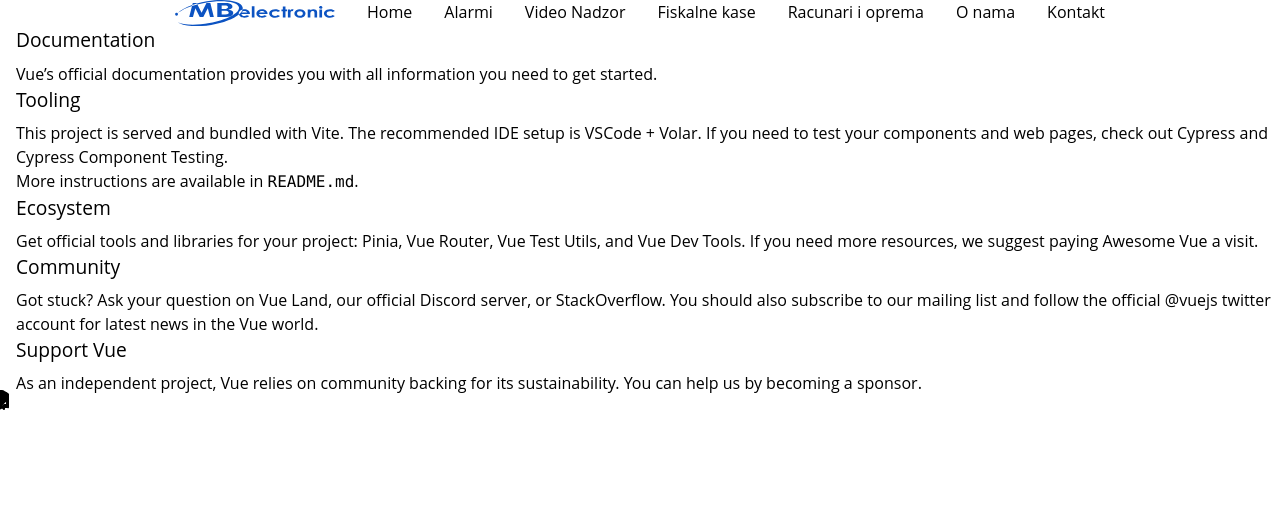
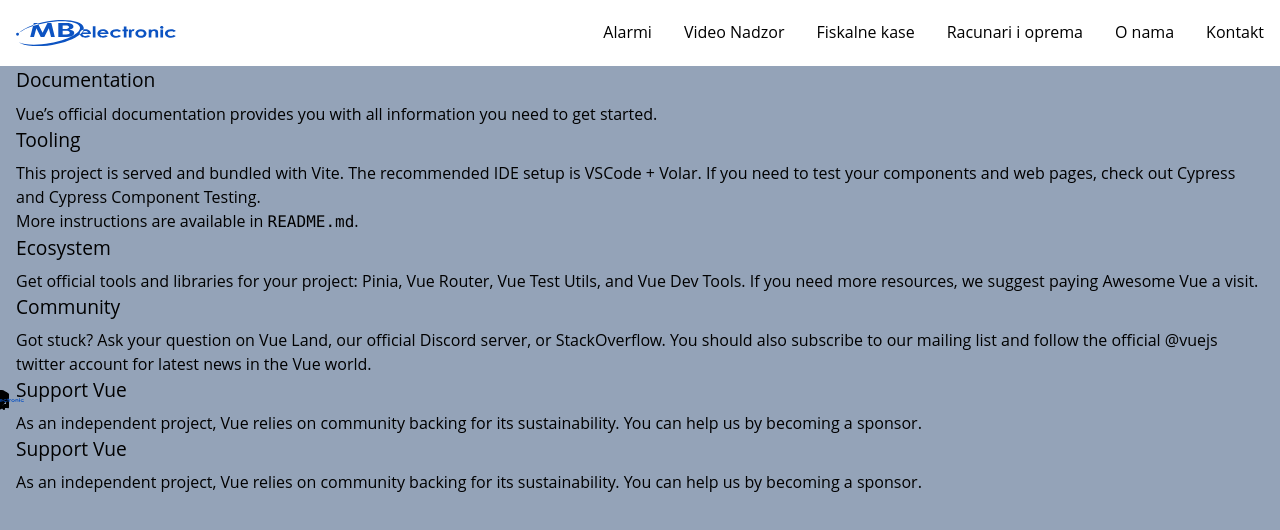
Before and after one commit to Srcky/headlessCMS-vue, a Vue app in the folder vue/: page / in a window 1280 px wide. Shown: the top 530 px of the page. Built offline with nearby package versions, Linux system fonts and the light colour scheme.

Commit message:
MB-1: header layout

```diff
--- a/vue/index.html
+++ b/vue/index.html
@@ -6,7 +6,7 @@
     <meta name="viewport" content="width=device-width, initial-scale=1.0" />
     <title>MB electronic</title>
   </head>
-  <body>
+  <body class="bg-slate-400">
     <div id="app"></div>
     <script type="module" src="/src/main.ts"></script>
   </body>
--- a/vue/src/App.vue
+++ b/vue/src/App.vue
@@ -4,7 +4,6 @@
 </script>
 
 <template>
-
   <Header></Header>
   <RouterView />
 </template>
@@ -61,7 +60,7 @@
   box-shadow: none;
 }
 
-.center-gap {
-  @apply flex justify-center gap-x-8 flex-wrap;
+.padded-container {
+  @apply container px-4 m-auto;
 }
 </style>
--- a/vue/src/components/TheWelcome.vue
+++ b/vue/src/components/TheWelcome.vue
@@ -5,6 +5,7 @@
 import EcosystemIcon from './icons/IconEcosystem.vue'
 import CommunityIcon from './icons/IconCommunity.vue'
 import SupportIcon from './icons/IconSupport.vue'
+import LogoIcon from './icons/IconLogo.vue'
 </script>
 
 <template>
@@ -31,9 +32,7 @@
     <a href="https://github.com/johnsoncodehk/volar" target="_blank">Volar</a>. If you need to test
     your components and web pages, check out
     <a href="https://www.cypress.io/" target="_blank">Cypress</a> and
-    <a href="https://on.cypress.io/component" target="_blank"
-      >Cypress Component Testing</a
-    >.
+    <a href="https://on.cypress.io/component" target="_blank">Cypress Component Testing</a>.
 
     <br />
 
@@ -81,4 +80,15 @@
     us by
     <a target="_blank" href="https://vuejs.org/sponsor/">becoming a sponsor</a>.
   </WelcomeItem>
+
+  <WelcomeItem>
+    <template #icon>
+      <LogoIcon />
+    </template>
+    <template #heading>Support Vue</template>
+
+    As an independent project, Vue relies on community backing for its sustainability. You can help
+    us by
+    <a target="_blank" href="https://vuejs.org/sponsor/">becoming a sponsor</a>.
+  </WelcomeItem>
 </template>
--- a/vue/src/components/WelcomeItem.vue
+++ b/vue/src/components/WelcomeItem.vue
@@ -20,7 +20,6 @@
 
 .details {
   flex: 1;
-  margin-left: 1rem;
 }
 
 i {
--- a/vue/src/components/common/TheHeader.vue
+++ b/vue/src/components/common/TheHeader.vue
@@ -4,7 +4,8 @@
 
 </script>
 <template>
-    <header class="center-gap container m-auto">
+    <header class="sticky md:top-0 bg-white">
+        <div class="header-nav padded-container flex flex-wrap py-5 justify-center lg:justify-between gap-4 ">
             <RouterLink to="/">
                 <!-- <img alt="MB electronic logo" class="w-full cursor-pointer block max-w-[10rem]"
                     src="@/assets/mb-electronic-logo.svg" /> -->
@@ -15,5 +16,6 @@
                 </svg>
             </RouterLink>
             <Navigation></Navigation>
+        </div>
     </header>
 </template>
--- a/vue/src/components/common/TheNavigation.vue
+++ b/vue/src/components/common/TheNavigation.vue
@@ -7,11 +7,6 @@
 const toggleNav = () => (showMobileMenu.value = !showMobileMenu.value);
 const closeNav = () => (showMobileMenu.value = false);
 const navigationItems = [
-    {
-        title: 'Home',
-        iconClass: 'user-friends',
-        to: { name: 'home' },
-    },
     {
         title: 'Alarmi',
         iconClass: 'comment',
@@ -46,8 +41,8 @@
 
 </script>
 <template>
-    <nav aria-label="Primary navigation">
-        <ul class="center-gap">
+    <nav class="hidden md:block" aria-label="Primary navigation">
+        <ul class="flex flex-wrap gap-x-8 justify-center">
             <template v-for="item in navigationItems" :key="item.title">
                 <li>
                     <router-link active-class="active" :aria-label="item.title" :to="item.to">
--- a/vue/src/views/HomeView.vue
+++ b/vue/src/views/HomeView.vue
@@ -3,7 +3,7 @@
 </script>
 
 <template>
-  <main>
+  <main class="padded-container">
     <TheWelcome />
   </main>
 </template>
```
Also changed, not shown: vue/src/components/icons/IconLogo.vue (added, +6 -0 lines). Lines whose indentation alone changed are shown as unchanged.
